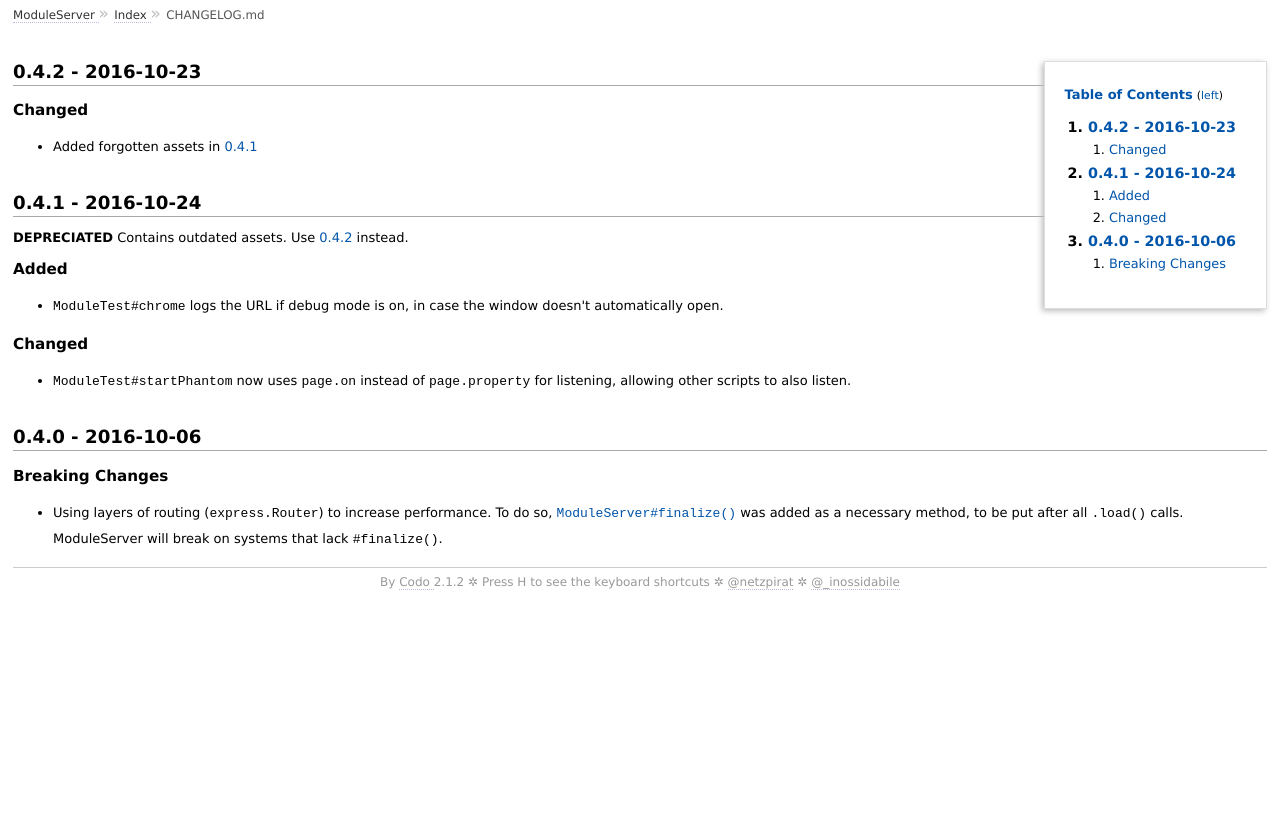
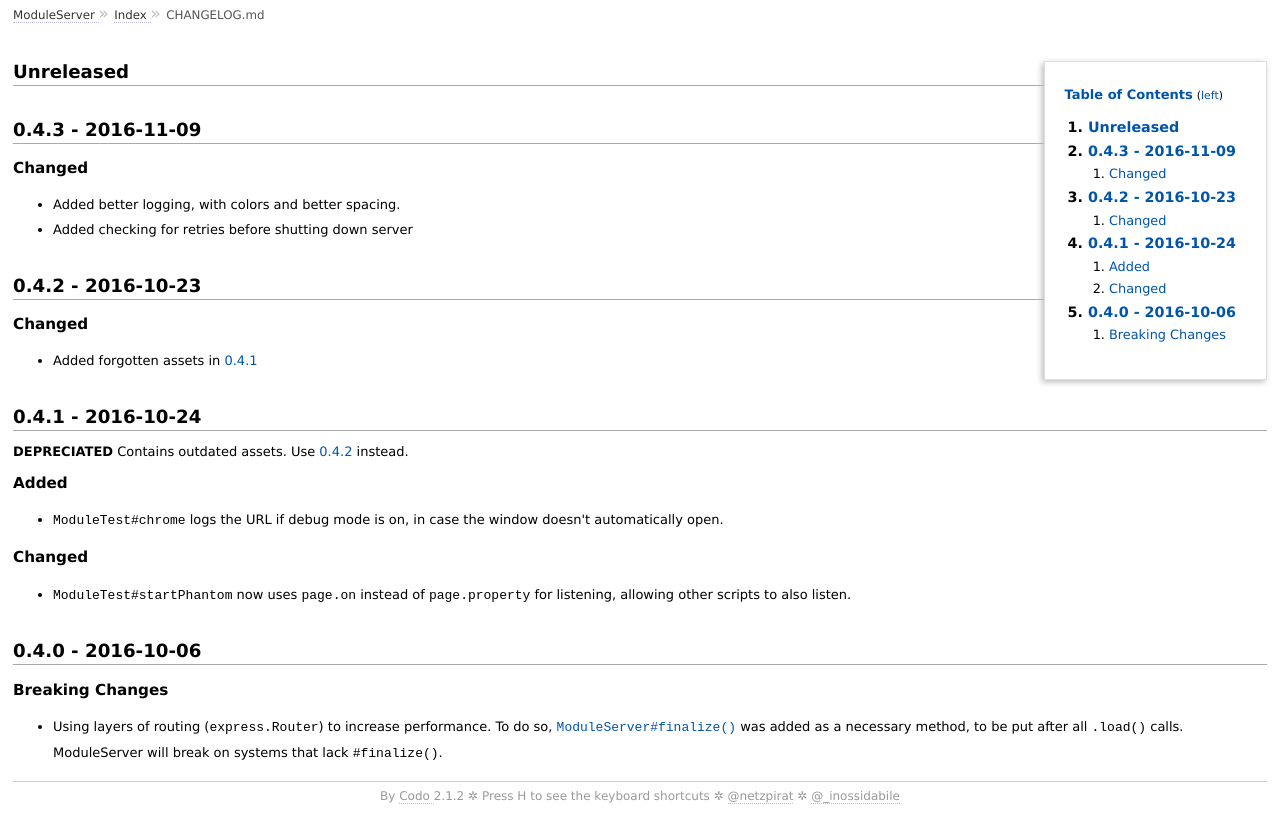
Before and after one commit to CodeLenny/module-server, a plain HTML site: page doc/extra/CHANGELOG.md.html in a window 1280 px wide. Drawn offline with Linux system fonts and the light colour scheme.

Commit message:
Added documentation.

```diff
--- a/doc/extra/CHANGELOG.md.html
+++ b/doc/extra/CHANGELOG.md.html
@@ -34,7 +34,14 @@
         </p>
       </nav>
       <div id='filecontents'>
-        <h2 id="0-4-2-2016-10-23">0.4.2 - 2016-10-23</h2>
+        <h2 id="unreleased">Unreleased</h2>
+<h2 id="0-4-3-2016-11-09">0.4.3 - 2016-11-09</h2>
+<h3 id="changed">Changed</h3>
+<ul>
+<li>Added better logging, with colors and better spacing.</li>
+<li>Added checking for retries before shutting down server</li>
+</ul>
+<h2 id="0-4-2-2016-10-23">0.4.2 - 2016-10-23</h2>
 <h3 id="changed">Changed</h3>
 <ul>
 <li>Added forgotten assets in <a href="#041---2016-10-24">0.4.1</a></li>
```
